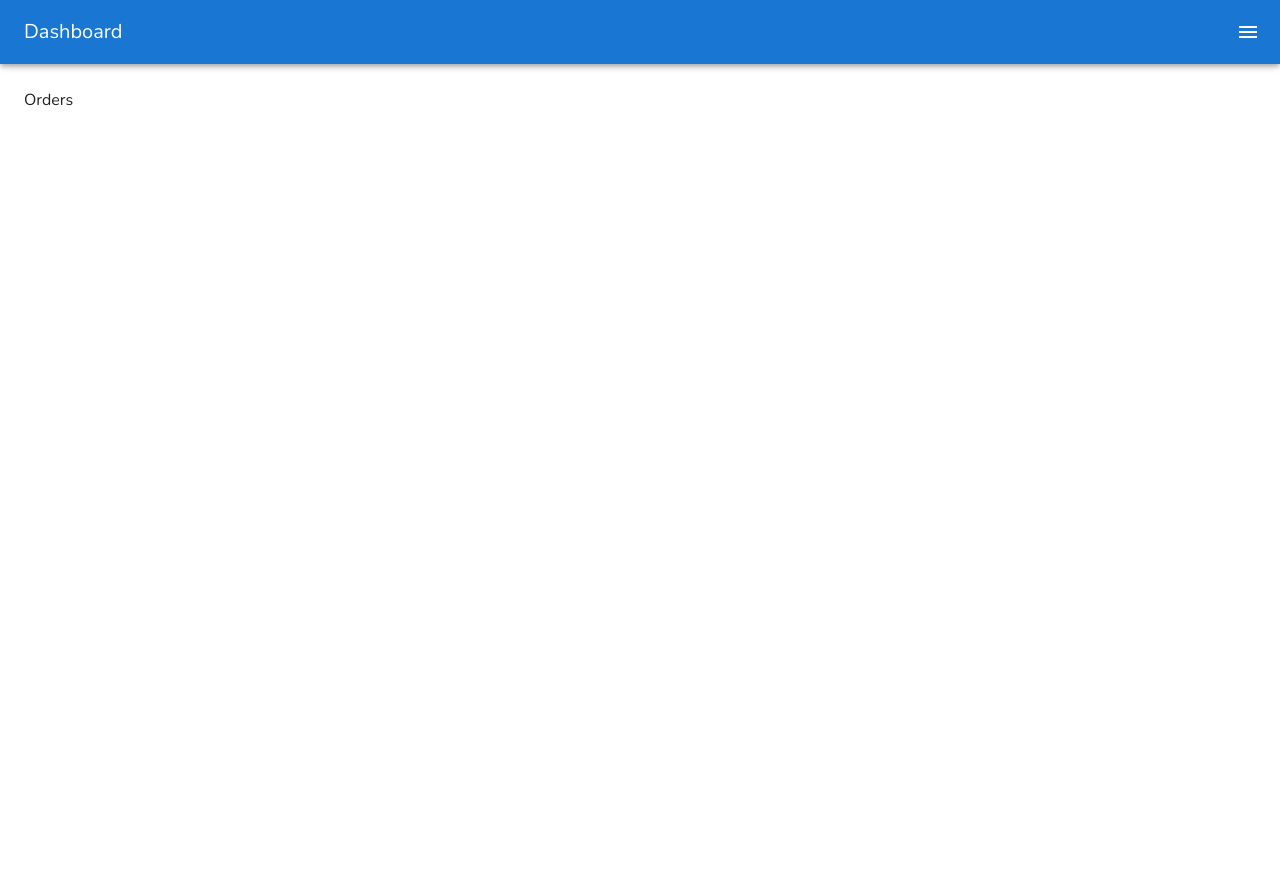
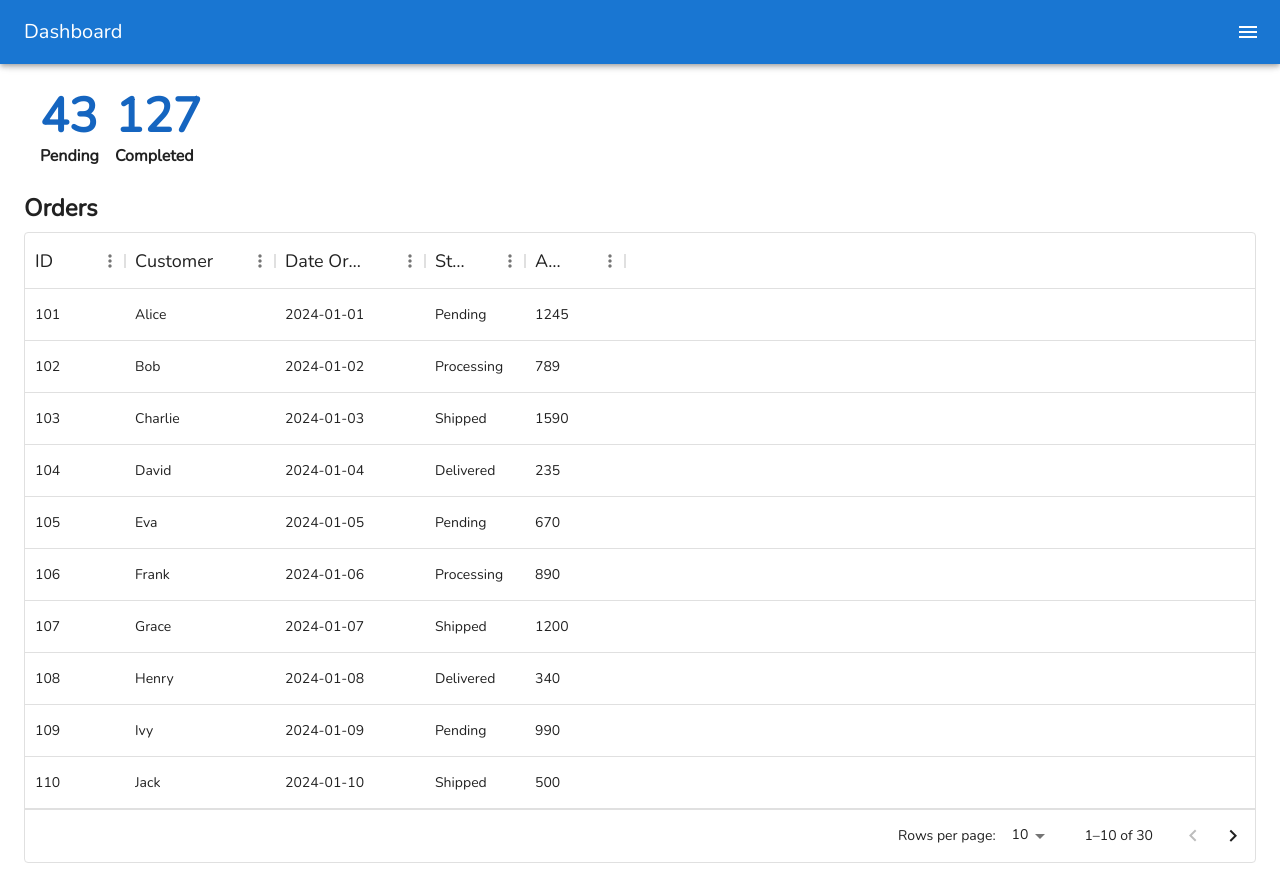
Before and after one commit to LailaSumiyaKhan/dashboard, a React (Create React App) app: page /orders in a window 1280 px wide. Before the commit the page ends 800 px from the top, so only its background shows below. Built offline with nearby package versions, Linux system fonts and the light colour scheme.

Commit message:
Base UI of Orders

```diff
--- a/src/pages/orders/Orders.jsx
+++ b/src/pages/orders/Orders.jsx
@@ -1,5 +1,27 @@
+import { Box, Typography } from "@mui/material";
 import React from "react";
+import Status from "../../components/Status";
+import OrdersTable from "./OrdersTable";
+
+const completedOrders = 127;
+const completedLabel = "Completed";
+
+const pendingOrders = 43;
+const pendingLable = "Pending";
 
 export default function Orders() {
-   return <div>Orders</div>;
+   return (
+      <Box sx={{ width: "100%" }}>
+         <Box sx={{ display: "flex", justifyContent: "flex-start" }}>
+            <Status number={pendingOrders} label={pendingLable} />
+            <Status number={completedOrders} label={completedLabel} />
+         </Box>
+
+         <Typography variant="h5" sx={{ mt: 3, fontWeight: "bold" }}>
+            Orders
+         </Typography>
+
+         <OrdersTable />
+      </Box>
+   );
 }
--- /dev/null
+++ b/src/pages/orders/OrdersTable.jsx
@@ -0,0 +1,253 @@
+import { Box } from "@mui/material";
+import { DataGrid } from "@mui/x-data-grid";
+import React from "react";
+
+const columns = [
+   { field: "id", headerName: "ID", width: 100 },
+   { field: "customerName", headerName: "Customer", width: 150 },
+   { field: "orderDate", headerName: "Date Ordered", width: 150 },
+   { field: "status", headerName: "Status", width: 100 },
+   { field: "total", headerName: "Amount", width: 100 },
+];
+
+export default function OrdersTable() {
+   return (
+      <Box>
+         <DataGrid
+            columns={columns}
+            rows={rows}
+            initialState={{
+               pagination: {
+                  paginationModel: {
+                     pageSize: 10,
+                  },
+               },
+            }}
+            pageSizeOptions={[10, 20, 30, 50]}
+            sx={{
+               mt: 1,
+               "& .MuiDataGrid-columnHeader": {
+                  fontWeight: "bold",
+                  fontSize: 18,
+               },
+               "& .MuiDataGrid-row:hover": {
+                  backgroundColor: "white.dark",
+               },
+            }}
+         />
+      </Box>
+   );
+}
+
+const rows = [
+   {
+      id: 101,
+      customerName: "Alice",
+      orderDate: "2024-01-01",
+      status: "Pending",
+      total: 1245,
+   },
+   {
+      id: 102,
+      customerName: "Bob",
+      orderDate: "2024-01-02",
+      status: "Processing",
+      total: 789,
+   },
+   {
+      id: 103,
+      customerName: "Charlie",
+      orderDate: "2024-01-03",
+      status: "Shipped",
+      total: 1590,
+   },
+   {
+      id: 104,
+      customerName: "David",
+      orderDate: "2024-01-04",
+      status: "Delivered",
+      total: 235,
+   },
+   {
+      id: 105,
+      customerName: "Eva",
+      orderDate: "2024-01-05",
+      status: "Pending",
+      total: 670,
+   },
+   {
+      id: 106,
+      customerName: "Frank",
+      orderDate: "2024-01-06",
+      status: "Processing",
+      total: 890,
+   },
+   {
+      id: 107,
+      customerName: "Grace",
+      orderDate: "2024-01-07",
+      status: "Shipped",
+      total: 1200,
+   },
+   {
+      id: 108,
+      customerName: "Henry",
+      orderDate: "2024-01-08",
+      status: "Delivered",
+      total: 340,
+   },
+   {
+      id: 109,
+      customerName: "Ivy",
+      orderDate: "2024-01-09",
+      status: "Pending",
+      total: 990,
+   },
+   {
+      id: 110,
+      customerName: "Jack",
+      orderDate: "2024-01-10",
+      status: "Shipped",
+      total: 500,
+   },
+   {
+      id: 111,
+      customerName: "Katherine",
+      orderDate: "2024-01-11",
+      status: "Processing",
+      total: 750,
+   },
+   {
+      id: 112,
+      customerName: "Liam",
+      orderDate: "2024-01-12",
+      status: "Delivered",
+      total: 600,
+   },
+   {
+      id: 113,
+      customerName: "Mia",
+      orderDate: "2024-01-13",
+      status: "Pending",
+      total: 1120,
+   },
+   {
+      id: 114,
+      customerName: "Nathan",
+      orderDate: "2024-01-14",
+      status: "Shipped",
+      total: 890,
+   },
+   {
+      id: 115,
+      customerName: "Olivia",
+      orderDate: "2024-01-15",
+      status: "Processing",
+      total: 430,
+   },
+   {
+      id: 116,
+      customerName: "Peter",
+      orderDate: "2024-01-16",
+      status: "Delivered",
+      total: 980,
+   },
+   {
+      id: 117,
+      customerName: "Quinn",
+      orderDate: "2024-01-17",
+      status: "Pending",
+      total: 770,
+   },
+   {
+      id: 118,
+      customerName: "Ryan",
+      orderDate: "2024-01-18",
+      status: "Shipped",
+      total: 120,
+   },
+   {
+      id: 119,
+      customerName: "Samantha",
+      orderDate: "2024-01-19",
+      status: "Processing",
+      total: 1500,
+   },
+   {
+      id: 120,
+      customerName: "Thomas",
+      orderDate: "2024-01-20",
+      status: "Delivered",
+      total: 870,
+   },
+   {
+      id: 121,
+      customerName: "Ursula",
+      orderDate: "2024-01-21",
+      status: "Pending",
+      total: 420,
+   },
+   {
+      id: 122,
+      customerName: "Vincent",
+      orderDate: "2024-01-22",
+      status: "Shipped",
+      total: 660,
+   },
+   {
+      id: 123,
+      customerName: "Wendy",
+      orderDate: "2024-01-23",
+      status: "Processing",
+      total: 990,
+   },
+   {
+      id: 124,
+      customerName: "Xavier",
+      orderDate: "2024-01-24",
+      status: "Delivered",
+      total: 530,
+   },
+   {
+      id: 125,
+      customerName: "Yvonne",
+      orderDate: "2024-01-25",
+      status: "Pending",
+      total: 780,
+   },
+   {
+      id: 126,
+      customerName: "Zane",
+      orderDate: "2024-01-26",
+      status: "Shipped",
+      total: 1100,
+   },
+   {
+      id: 127,
+      customerName: "Amy",
+      orderDate: "2024-01-27",
+      status: "Processing",
+      total: 320,
+   },
+   {
+      id: 128,
+      customerName: "Ben",
+      orderDate: "2024-01-28",
+      status: "Delivered",
+      total: 890,
+   },
+   {
+      id: 129,
+      customerName: "Catherine",
+      orderDate: "2024-01-29",
+      status: "Pending",
+      total: 670,
+   },
+   {
+      id: 130,
+      customerName: "Dylan",
+      orderDate: "2024-01-30",
+      status: "Shipped",
+      total: 1042,
+   },
+];
```
